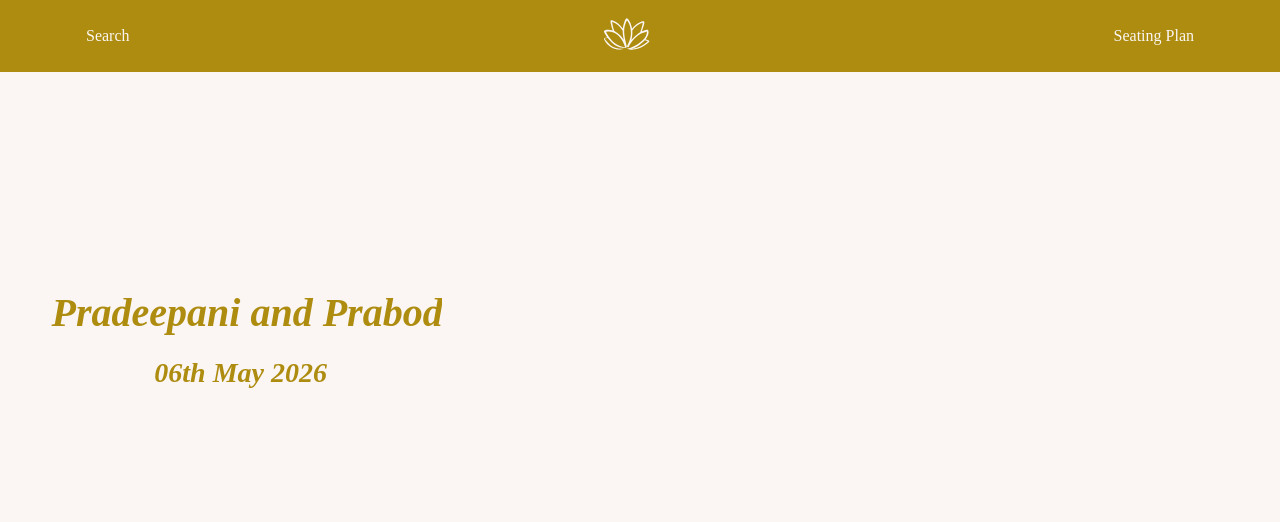
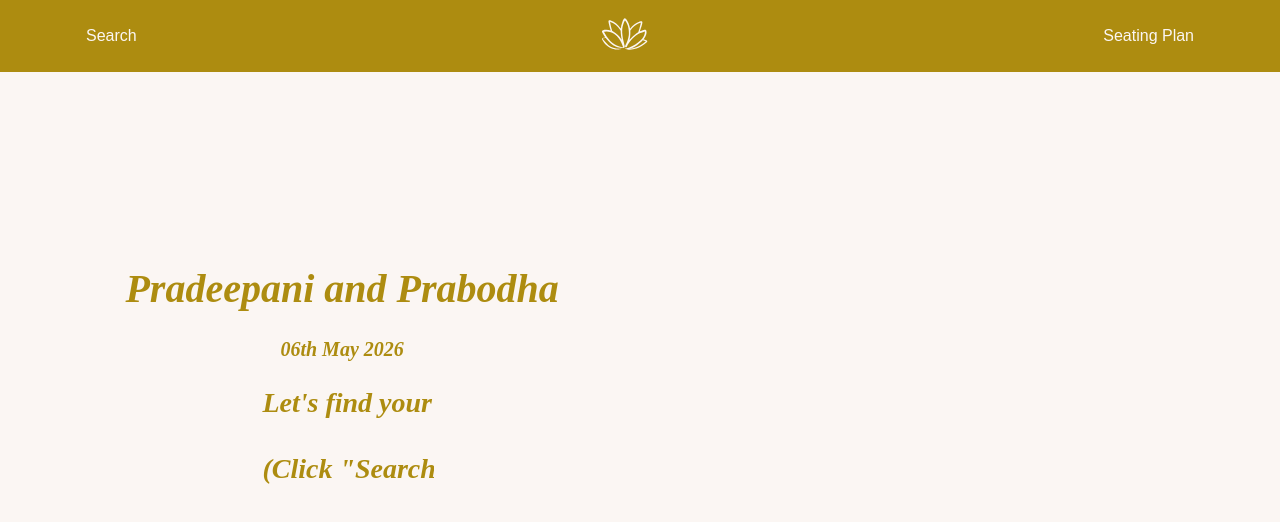
Before and after one commit to pradjays/TablePlan, a React (Vite) app: page / in a window 1280 px wide. Shown: the top 522 px of the page. Built offline with nearby package versions, Linux system fonts and the light colour scheme; no server answers.

Commit message:
Changing Font Styles

```diff
--- a/src/components/Home.jsx
+++ b/src/components/Home.jsx
@@ -2,14 +2,18 @@ function Home() {
     return (
         <div className="container">
             <div className="row fst-italic cursor typewriter-animation font-elegant">
-                <div className="fs-1 fw-bolder">Pradeepani and Prabodha</div>
+                <div className="font-size-l fw-bolder">Pradeepani and Prabodha</div>
             </div>
             <div className="row fst-italic cursor typewriter-animation font-elegant delayed-animation-1">
-                <div className="fs-3 fw-bolder">06th May 2026</div>
+                <div className="font-size-s fw-bolder">06th May 2026</div>
             </div>
             <br/>
             <div className="row fst-italic cursor typewriter-animation font-elegant delayed-animation-2">
-                <div className="fs-2 fw-bolder">Let's find your seat...</div>
+                <div className="font-size-m fw-bolder">Let's find your seat...</div>
+            </div>
+            <br/>
+            <div className="row fst-italic cursor typewriter-animation font-elegant delayed-animation-2">
+                <div className="font-size-m fw-bolder">(Click "Search" in the top left corner to find your seat)</div>
             </div>
         </div>
     );
--- a/src/components/Search.jsx
+++ b/src/components/Search.jsx
@@ -41,20 +41,21 @@ function Search() {
                 </div>
         </form>
             </div>
+            <div className="row"><br/></div>
             <div className="row text-center">
                 <div>
                     {
                         isSearching && <img className="rotate-lotus" src={GoldLotus}/>
                     }
                     {
-                        list.length > 0 && <h3>GUEST LIST</h3>
+                        list.length > 0 && <div className="font-size-l fw-bold">GUEST LIST</div>
                     }
                     {
                         list.length > 0 && list.map((guest, index) => {
                             return (
-                                <div key={index.toString()}>
+                                <div key={index.toString()} className="font-size-m">
                                     <b><i>{guest.name}</i></b> in&nbsp;
-                                    <b><NavLink to="/table-list" className="font-gold-link"
+                                    <b><NavLink to="/table-list" className="font-gold-link fw-bold"
                                                 state={{ guestListJSON: guestListJSON,
                                                     tableNo: guest.table}}>
                                         Row {guest.table}
--- a/src/components/TableList.jsx
+++ b/src/components/TableList.jsx
@@ -8,14 +8,14 @@ function TableList() {
 
     return (
         <div className="p-4">
-            <h3 className="fw-bold">Guests In Row {tableNo}</h3>
+            <h3 className="fw-bold font-size-l">Guests In Row {tableNo}</h3>
             {
                 guestListJSON.length > 0 &&
                 guestListJSON.map((guest, index) => {
                     if(guest.table === tableNo) {
                         counter++;
                         return (
-                            <div className="font-gold" key={index}>
+                            <div className="font-gold font-size-m" key={index}>
                                 {counter}. {guest.name}
                             </div>
                         );
--- a/src/index.css
+++ b/src/index.css
@@ -29,7 +29,7 @@ body {
   min-height: 100vh;
   background: #FBF6F3;
   color: #AD8C10;
-  font-family: "Century Gothic", cursive;
+  font-family: "Century Gothic", sans-serif;
 }
 
 h1 {
@@ -157,9 +157,21 @@ button:focus {
 }
 
 .delayed-animation-1 {
-  animation-delay: 3s;
+  animation-delay: 2s;
 }
 
 .delayed-animation-2 {
-  animation-delay: 9s;
+  animation-delay: 4s;
 }
+
+.font-size-l {
+  font-size: 2.5rem;
+}
+
+.font-size-m {
+  font-size: 1.75rem;
+}
+
+.font-size-s {
+  font-size: 1.25rem;
+}
```
